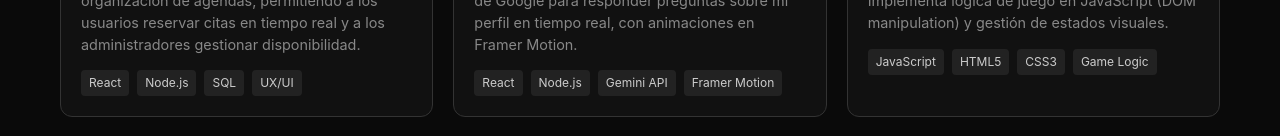
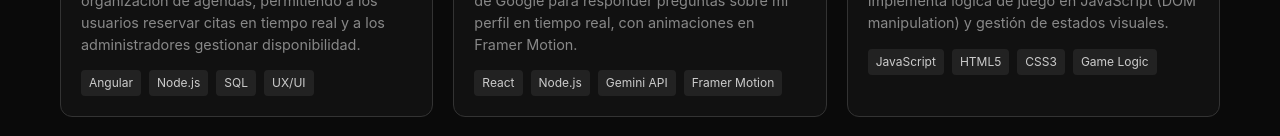
Before and after one commit to Jorge-Loyo/portfolio-jorge, a React (Vite) app: page /projects in a window 1280 px wide. Shown: the part 889-1025 px from the top of the page. Built offline with nearby package versions, Linux system fonts and the light colour scheme.

Commit message:
Correccion de datos

```diff
--- a/src/data/cv.js
+++ b/src/data/cv.js
@@ -44,7 +44,7 @@ export const cvData = {
       id: 1, // Lo ponemos primero porque "Agendarte" suena a App completa (Full Stack)
       name: "Agendarte",
       desc: "Plataforma integral de gestión de turnos y reservas. Solución diseñada para optimizar la organización de agendas, permitiendo a los usuarios reservar citas en tiempo real y a los administradores gestionar disponibilidad.",
-      tech: ["React", "Node.js", "SQL", "UX/UI"], // Ajusta si usaste Python/Mongo
+      tech: ["Angular", "Node.js", "SQL", "UX/UI"], // Ajusta si usaste Python/Mongo
       link: "https://github.com/Jorge-Loyo/Agendarte",
     },
     {
```
